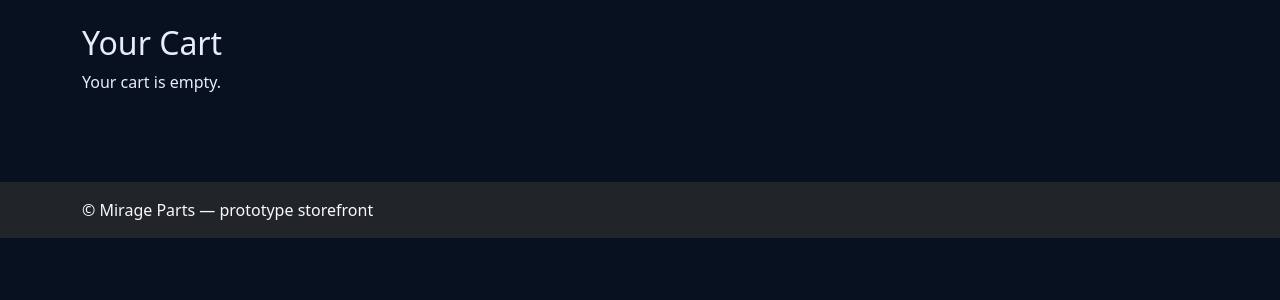
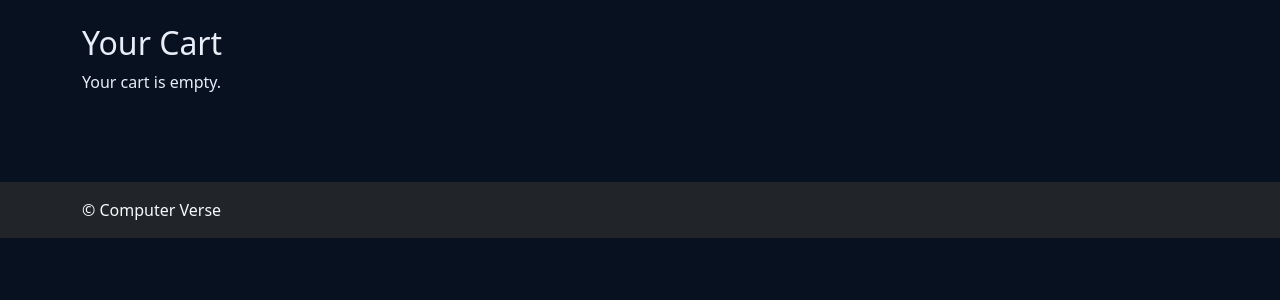
Before and after one commit to jahanzaibmir/Mirage, a Flask app: page /cart in a window 1280 px wide. Shown: the part 56-356 px from the top of the page. Run offline with Flask 3, Linux system fonts and the light colour scheme; data comes from the database, SQL or seed files in the repository.

Commit message:
Edited shop name

```diff
--- a/storefront/templates/base.html
+++ b/storefront/templates/base.html
@@ -41,7 +41,7 @@
     </main>
 
     <footer class="bg-dark text-light py-3 mt-5">
-      <div class="container">© Mirage Parts — prototype storefront</div>
+      <div class="container">© Computer Verse</div>
     </footer>
     <script src="https://cdn.jsdelivr.net/npm/bootstrap@5.3.2/dist/js/bootstrap.bundle.min.js"></script>
   </body>
```
